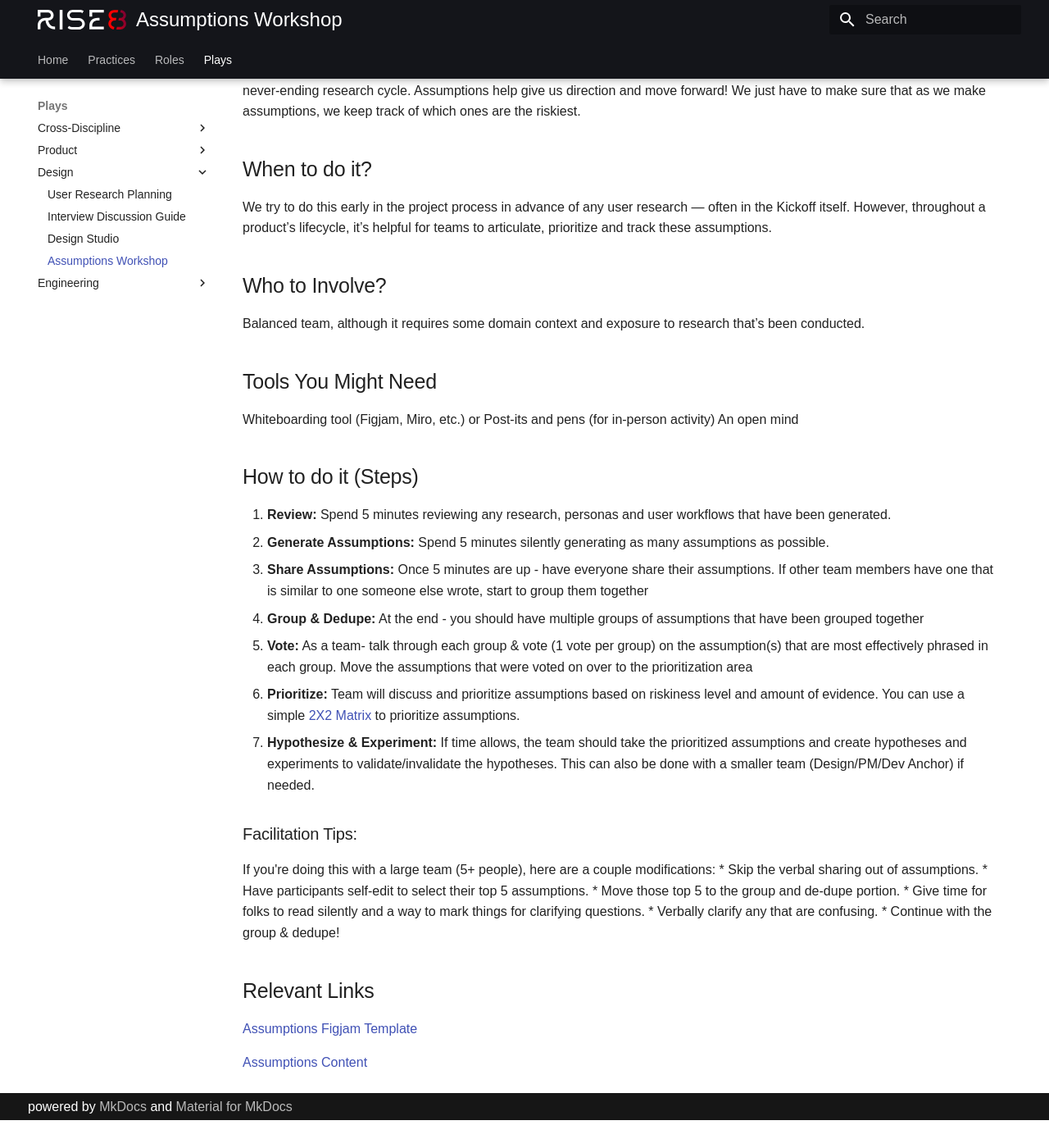
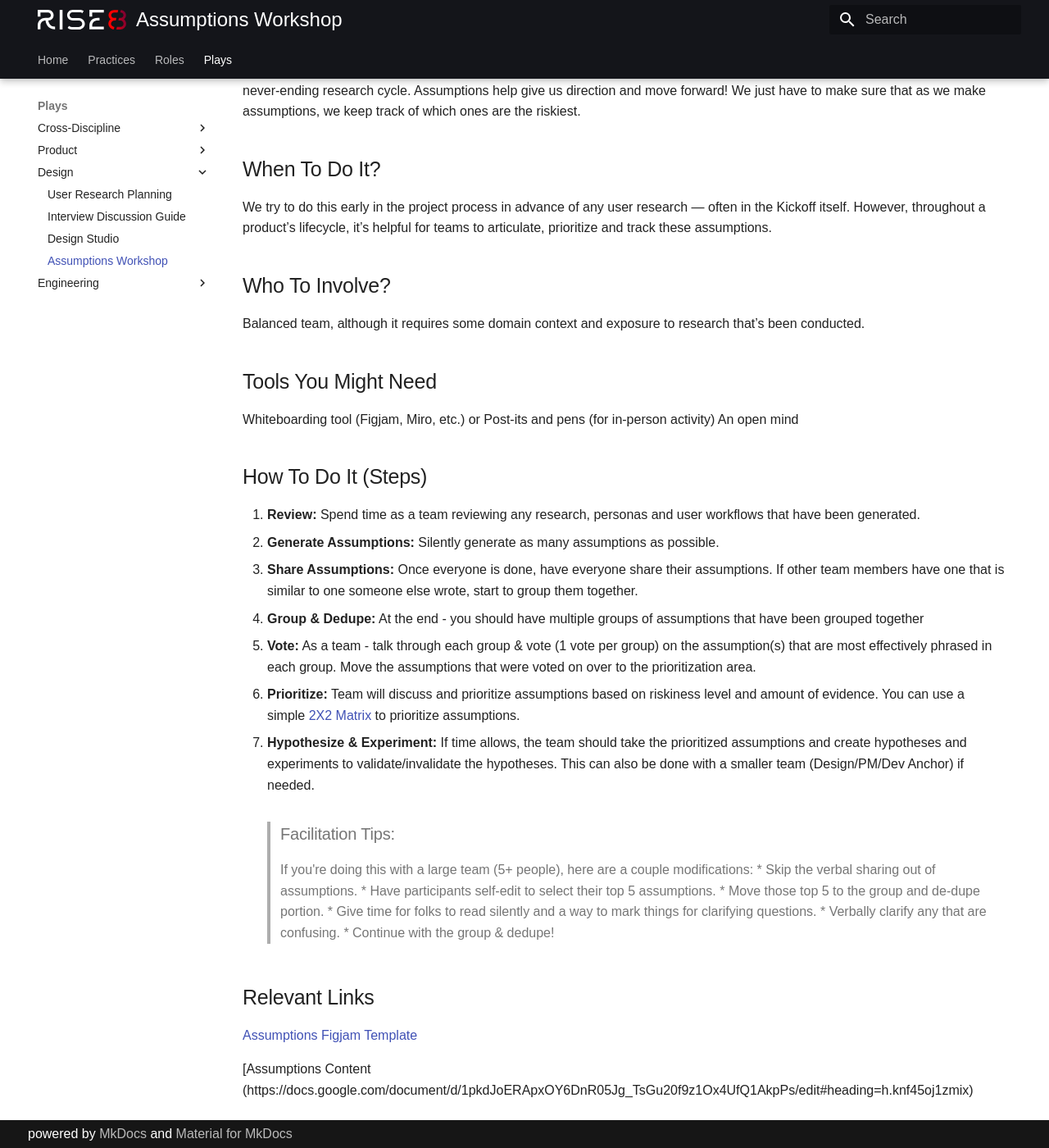
Before and after one commit to rise8-us/delivery-playbooks, an MkDocs documentation site: the page built from docs/content/plays/design/assumptions-workshop.md, in a window 1280 px wide and 1400 px high, scrolled down 400 px. Shown: the whole window at 82% size. Built offline with MkDocs 1.6.1 and Material for MkDocs 9.7.7, drawn with Linux system fonts in a browser that asks for light colours; before the commit the page ends 1766 px from its top, so only the background shows below that; some of the changed text lies outside the part shown.

Commit message:
Update assumptions-workshop.md

```diff
--- a/docs/content/plays/design/assumptions-workshop.md
+++ b/docs/content/plays/design/assumptions-workshop.md
@@ -1,18 +1,18 @@
 # Assumptions Workshop
 
-## What is it?
+## What Is It?
 An assumptions workshop helps the team gain a shared understanding of what underlying beliefs the team has about what needs to be true in order for a product to be successful. An assumption is something we believe to be true but may (or may not) have evidence for, and can range from domain context, problems solutions, usability, technical feasibility, etc. Evidence can be on a scale from “wild guess” to having validated learnings from things like market research or user engagements.
 
 
-## Why do it?
+## Why Do It?
 Assumptions are critical to agile software development! If we did research to validate every question we had, we’d be stuck in a never-ending research cycle. Assumptions help give us direction and move forward! We just have to make sure that as we make assumptions, we keep track of which ones are the riskiest.
 
 
-## When to do it?
+## When To Do It?
 We try to do this early in the project process in advance of any user research — often in the Kickoff itself. However, throughout a product’s lifecycle, it’s helpful for teams to articulate, prioritize and track these assumptions.
 
 
-## Who to Involve?
+## Who To Involve?
 Balanced team, although it requires some domain context and exposure to research that’s been conducted.
 
 
@@ -21,25 +21,25 @@ Whiteboarding tool (Figjam, Miro, etc.) or Post-its and pens (for in-person acti
 An open mind
 
 
-## How to do it (Steps)
-1. **Review:** Spend 5 minutes reviewing any research, personas and user workflows that have been generated.
-2. **Generate Assumptions:** Spend 5 minutes silently generating as many assumptions as possible.
-3. **Share Assumptions:** Once 5 minutes are up - have everyone share their assumptions. If other team members have one that is similar to one someone else wrote, start to group them together
+## How To Do It (Steps)
+1. **Review:** Spend time as a team reviewing any research, personas and user workflows that have been generated.
+2. **Generate Assumptions:** Silently generate as many assumptions as possible.
+3. **Share Assumptions:** Once everyone is done, have everyone share their assumptions. If other team members have one that is similar to one someone else wrote, start to group them together.
 4. **Group & Dedupe:** At the end - you should have multiple groups of assumptions that have been grouped together
-5. **Vote:** As a team- talk through each group & vote (1 vote per group) on the assumption(s) that are most effectively phrased in each group. Move the assumptions that were voted on over to the prioritization area
+5. **Vote:** As a team - talk through each group & vote (1 vote per group) on the assumption(s) that are most effectively phrased in each group. Move the assumptions that were voted on over to the prioritization area.
 6. **Prioritize:** Team will discuss and prioritize assumptions based on riskiness level and amount of evidence. You can use a simple [2X2 Matrix](https://www.productplan.com/glossary/2x2-prioritization-matrix/) to prioritize assumptions.
 7. **Hypothesize & Experiment:** If time allows, the team should take the prioritized assumptions and create hypotheses and experiments to validate/invalidate the hypotheses. This can also be done with a smaller team (Design/PM/Dev Anchor) if needed.
 
-### Facilitation Tips:
-If you're doing this with a large team (5+ people), here are a couple modifications:
-* Skip the verbal sharing out of assumptions.
-* Have participants self-edit to select their top 5 assumptions.
-* Move those top 5 to the group and de-dupe portion.
-* Give time for folks to read silently and a way to mark things for clarifying questions.
-* Verbally clarify any that are confusing.
-* Continue with the group & dedupe!
+    > ### Facilitation Tips:
+    > If you're doing this with a large team (5+ people), here are a couple modifications:
+    > * Skip the verbal sharing out of assumptions.
+    > * Have participants self-edit to select their top 5 assumptions.
+    > * Move those top 5 to the group and de-dupe portion.
+    > * Give time for folks to read silently and a way to mark things for clarifying questions.
+    > * Verbally clarify any that are confusing.
+    > * Continue with the group & dedupe!
 
 ## Relevant Links
 [Assumptions Figjam Template](https://www.figma.com/file/IPWcL2R6mlZvxEkdnWHK6A/Assumptions-Workshop-Template?type=whiteboard&node-id=0%3A1&t=v8FzJjBMejk4fdU5-1)
 
-[Assumptions Content](https://docs.google.com/document/d/1pkdJoERApxOY6DnR05Jg_TsGu20f9z1Ox4UfQ1AkpPs/edit#heading=h.knf45oj1zmix)
+[Assumptions Content (https://docs.google.com/document/d/1pkdJoERApxOY6DnR05Jg_TsGu20f9z1Ox4UfQ1AkpPs/edit#heading=h.knf45oj1zmix)
```
